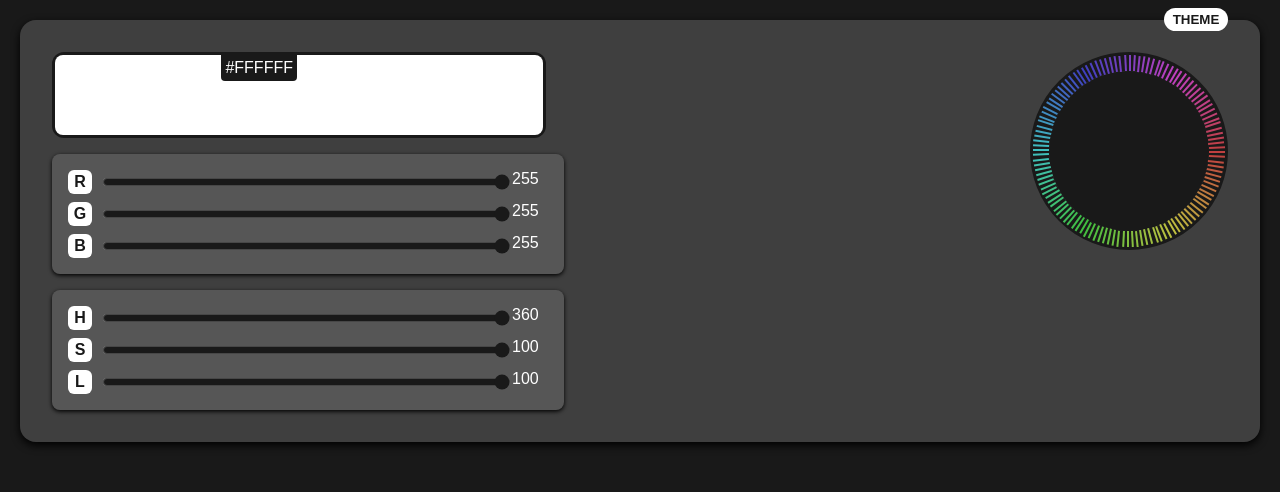
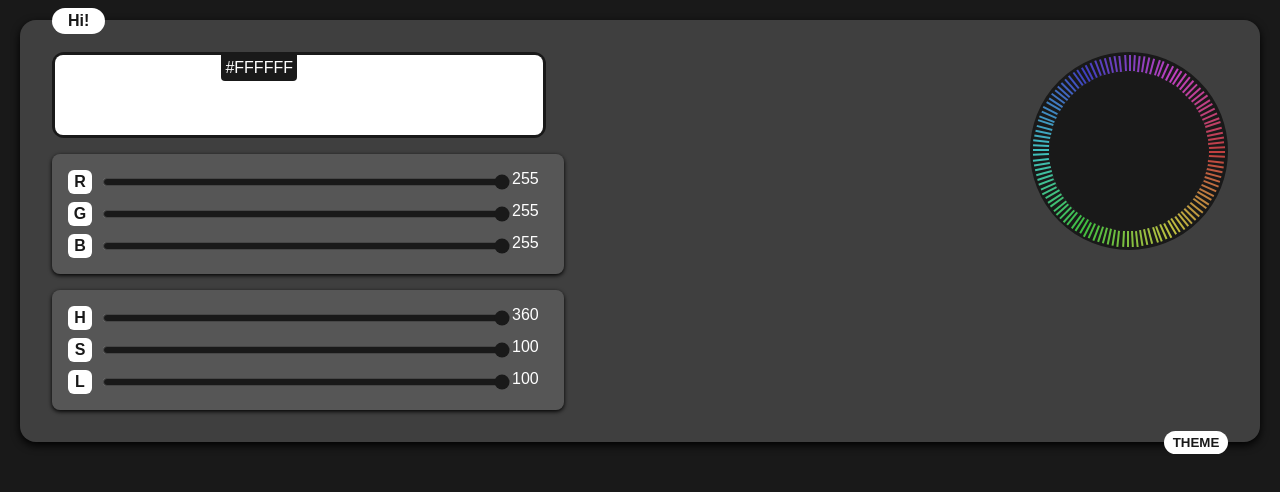
Before and after one commit to Kuovinen/ColorTools, a plain HTML site: page index.html in a window 1280 px wide. Drawn offline with Linux system fonts and the light colour scheme.

Commit message:
added tooltip

```diff
--- a/functions.js
+++ b/functions.js
@@ -32,6 +32,7 @@ export default function makeSlider(labelLetter, id, colorValue, max) {
 export function makeMainColor() {
   let COLOR = document.createElement("div");
   let hexText = document.createElement("div");
+  hexText.addEventListener("click", (event) => copyToClip(event.target));
   hexText.className = "hex";
   hexText.innerHTML = "#FFFFFF";
   COLOR.appendChild(hexText);
@@ -246,3 +247,15 @@ export function createHueWheel(offset) {
     parent.appendChild(element);
   }
 }
+
+//copy text to clip
+export function copyToClip(target) {
+  /* Copy the text inside the text field */
+  navigator.clipboard.writeText(target.innerHTML);
+  tooltip(`Copied ${target.innerHTML} to clipboard`);
+}
+
+//tooltip
+export function tooltip(message) {
+  document.querySelector("#tooltip").innerText = message;
+}
--- a/index.html
+++ b/index.html
@@ -8,7 +8,7 @@
   <body class="body">
     <div id="panel">
       <button id="theme">THEME</button>
-
+      <div id="tooltip">Hi!</div>
       <!--input type="color" /-->
 
       <div id="instruments"><div id="colors"></div></div>
--- a/style.css
+++ b/style.css
@@ -18,6 +18,7 @@ body {
   margin: 1.25rem;
   border-radius: 1rem;
   padding: 2rem;
+  min-width: 510px;
   background: var(--cp-White40);
   box-shadow: 0rem 0.2rem 0.5rem black;
 }
@@ -95,6 +96,18 @@ section:hover {
   border-bottom-left-radius: 0.25rem;
   border-bottom-right-radius: 0.25rem;
 }
+#tooltip {
+  position: absolute;
+  color: var(--cp-Black);
+  background: var(--cp-White);
+  border: none;
+  border-radius: 1rem;
+  left: 2rem;
+  top: -0.75rem;
+
+  font-weight: 700;
+  padding: 0.25rem 1rem;
+}
 button {
   position: absolute;
   color: var(--cp-Black);
@@ -102,17 +115,18 @@ button {
   border: none;
   border-radius: 0.75rem;
   right: 2rem;
-  top: -0.75rem;
+  bottom: -0.75rem;
   width: 4rem;
   font-weight: 700;
   padding: 0.25rem;
 }
+
 button:hover {
   padding: 0.3rem;
   border-radius: 2rem;
   width: 4.3rem;
   right: 1.85rem;
-  top: -0.8rem;
+  bottom: -0.8rem;
 }
 
 .hueCircleBase {
```
